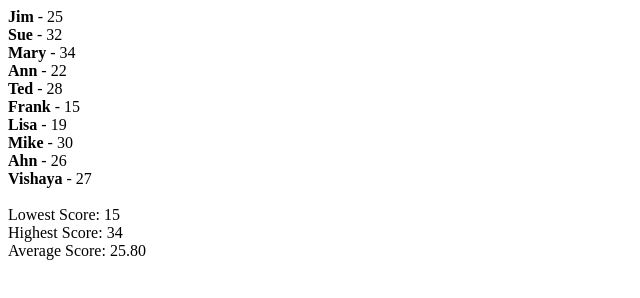
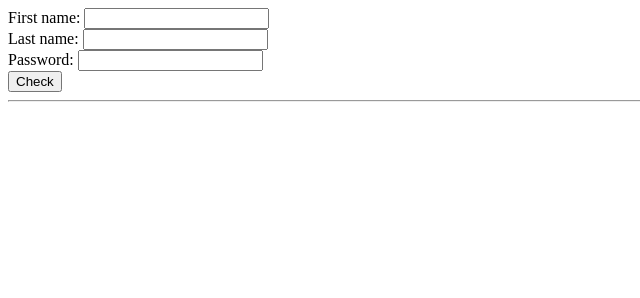
Before and after one commit to Emmy2721/IT121, a plain HTML site: page index.html in a window 1280 px wide. Shown: the whole page, without its empty margins (0-640 px from the left). Drawn offline with Linux system fonts and the light colour scheme.

Commit message:
password

```diff
--- a/index.html
+++ b/index.html
@@ -1,55 +1,72 @@
 <!DOCTYPE html>
 <html lang="en">
 <head>
-
-    <title>Student Grades</title>
-
-</head>
 <body>
 
-  <div id="output"></div>
+<form id="form" onsubmit="return validateForm()" action="#">
+    First name:
+    <input type="text" name="firstname">
+    <br>
 
+    Last name:
+    <input type="text" name="lastname">
+    <br>
+
+    Password:
+    <input type="text" name="password">
+    <br>
+
+    <button type="submit">Check</button>
+</form>
+
+<hr>
+<p id="message"></p>
 
 <script>
 
-    let grades = "jim|25, sue|32, mary|34, ann|22, ted|28, frank|15, lisa|19, mike|30, ahn|26, vishaya|27";
+    function validatePassword(password) {
+
+        if (password.length < 8) {
+            return false;
+        }
 
 
-    let gradeArray = grades.split(', ');
+        if (password.toUpperCase() === password) {
+            return false;
+        }
+
+        if (password.toLowerCase() === password) {
+            return false;
+        }
 
 
-    let lowestScore = Infinity;
-    let highestScore = -Infinity;
-    let sumScores = 0;
+        return true;
+    }
 
 
-    for (let i = 0; i < gradeArray.length; i++) {
-        let [name, score] = gradeArray[i].split('|');
+    function validateForm() {
 
-        let capitalizedName = name.charAt(0).toUpperCase() + name.slice(1);
+        var firstName = document.forms["form"]["firstname"].value;
+        var lastName = document.forms["form"]["lastname"].value;
+        var password = document.forms["form"]["password"].value;
+        var messageElement = document.getElementById("message");
 
 
-        document.getElementById('output').innerHTML += '<strong>' + capitalizedName + '</strong> - ' + score + '<br>';
+        if (!validatePassword(password)) {
+            messageElement.innerHTML = "Password must be at least 8 characters with at least one uppercase and one lowercase letter.";
+            return false;
+        }
 
 
-        let numericScore = parseInt(score);
-        if (numericScore < lowestScore) {
-            lowestScore = numericScore;
+        if (firstName === "" || lastName === "") {
+            messageElement.innerHTML = "Please enter both first and last names.";
+            return false;
         }
-        if (numericScore > highestScore) {
-            highestScore = numericScore;
-        }
-        sumScores += numericScore;
-    }
-
-    let averageScore = sumScores / gradeArray.length;
 
 
-    document.getElementById('output').innerHTML += '<br>';
-
-    document.getElementById('output').innerHTML += 'Lowest Score: ' + lowestScore + '<br>';
-    document.getElementById('output').innerHTML += 'Highest Score: ' + highestScore + '<br>';
-    document.getElementById('output').innerHTML += 'Average Score: ' + averageScore.toFixed(2) + '<br>';
+        messageElement.innerHTML = "All fields are valid!";
+        return true;
+    }
 </script>
 
 </body>
```
